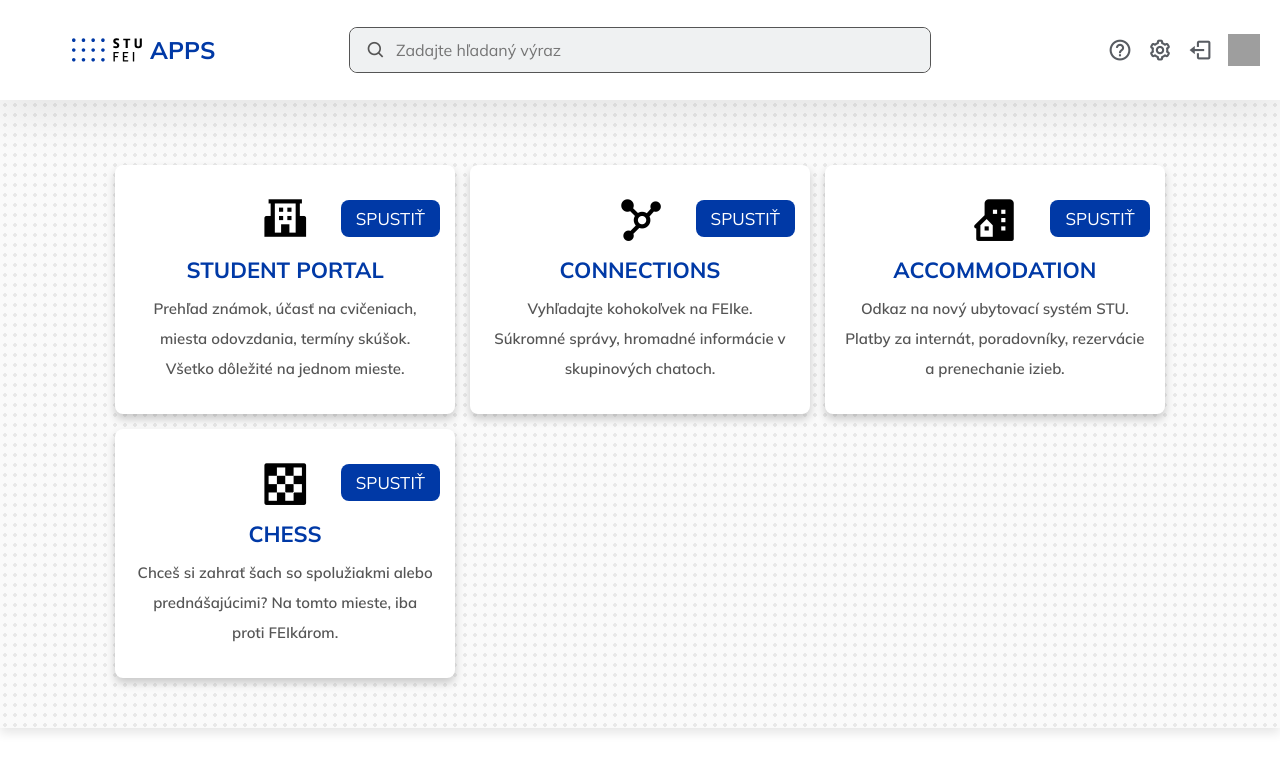
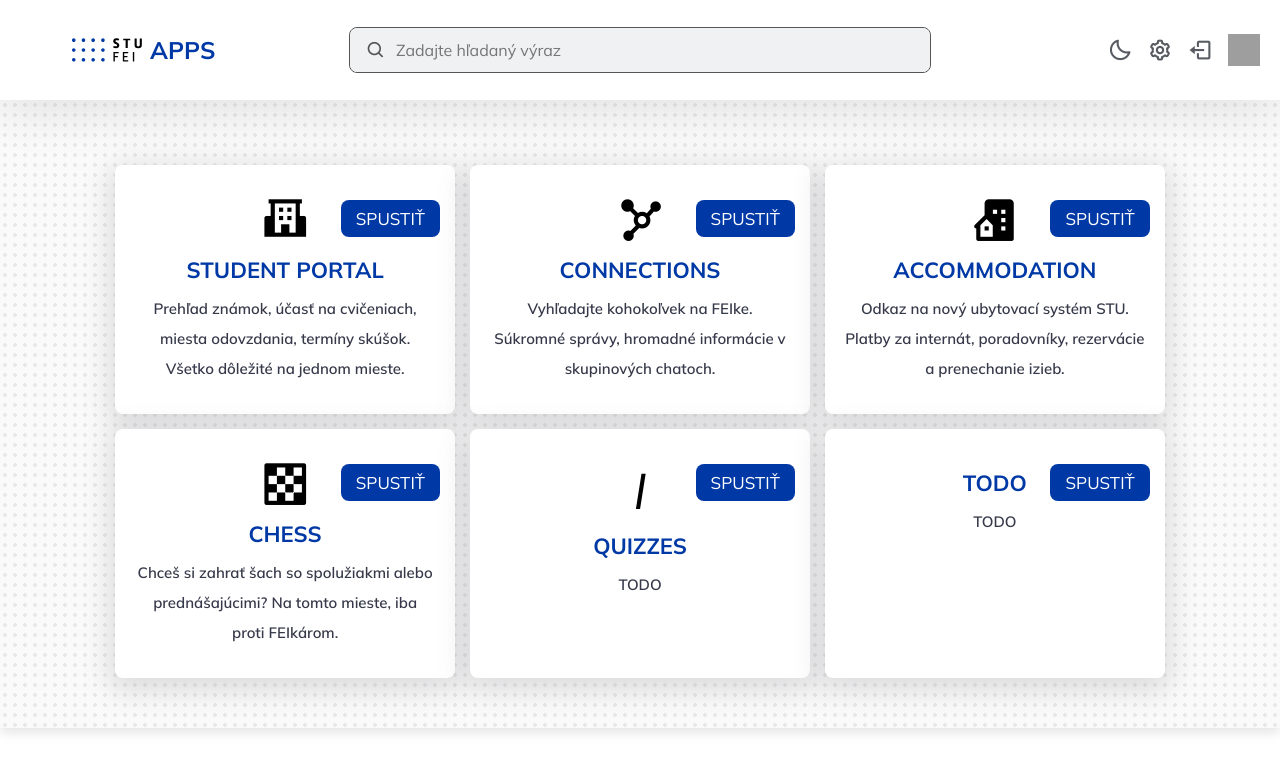
Before and after one commit to hypolitphysseaux/student_portal_frontend, a Svelte app in the folder fei-apps/: page / in a window 1280 px wide. Both pictures are taken after typing "name@example.com", "Sample123" into the empty fields and a click on the button "Prihlásiť sa". Shown: the top 772 px of the page. Built offline with nearby package versions, Linux system fonts and the light colour scheme; grey boxes are pictures that could not be loaded.

Commit message:
Priprava darkmodu

```diff
--- a/fei-apps/src/App.svelte
+++ b/fei-apps/src/App.svelte
@@ -17,6 +17,13 @@
   let isResetingPassword = false;
   //----------------------------
 
+  // State control
+  let isDarkModeEnabled = false;
+  //----------------------------
+
+  // Functions
+
+  //----------------------------
 </script>
 
 <main>
@@ -58,6 +65,7 @@
     <!-- Navbar -->
     <Navbar
             bind:loggedIn={loggedIn}
+            bind:isDarkModeEnabled={isDarkModeEnabled}
     ></Navbar>
 
     <!-- Welcome section -->
--- a/fei-apps/src/app.css
+++ b/fei-apps/src/app.css
@@ -1,3 +1,4 @@
+
 :root {
   font-synthesis: none;
   text-rendering: optimizeLegibility;
@@ -5,6 +6,26 @@
   -webkit-font-smoothing: antialiased;
   -moz-osx-font-smoothing: grayscale;
   -webkit-text-size-adjust: 100%;
+
+  /* Css variables */
+  --primary-blue: #0039A6;
+  --color-gradient: linear-gradient(90deg, #eee, #f9f9f9, #eee);
+  --color-background: #d9d9d9;
+  --color-card-background: #fff;
+  --color-header: #000;
+  --color-info: #363949;
+  --box-shadow: rgba(100, 100, 111, 0.2) 0px 7px 29px 5px;
+  /*-------------------------------------*/
+}
+
+/* Dark mode variables */
+.dark-mode {
+  --color-gradient: linear-gradient(to right, #656871 0%, #888b94 20%, #656871 40%, #656871 100%);
+  --color-background: #414247;
+  --color-card-background: #252525;
+  --color-header: #fff;
+  --color-info: #ccc;
+  --box-shadow: rgba(0, 0, 0, 0.35) 0px 5px 15px;
 }
 
 * {
--- a/fei-apps/src/lib/AppWidgets.svelte
+++ b/fei-apps/src/lib/AppWidgets.svelte
@@ -33,6 +33,20 @@
             <i class='bx bxs-chess'></i>
             <h3>CHESS</h3>
             <p>Chceš si zahrať šach so spolužiakmi alebo prednášajúcimi? Na tomto mieste, iba proti FEIkárom. </p>
+            <a href="#" class="btn">SPUSTIŤ</a>
+        </div>
+
+        <div class="box">
+            <i>I</i>
+            <h3>QUIZZES</h3>
+            <p>TODO</p>
+            <a href="#" class="btn">SPUSTIŤ</a>
+        </div>
+
+        <div class="box">
+
+            <h3>TODO</h3>
+            <p>TODO</p>
             <a href="#" class="btn">SPUSTIŤ</a>
         </div>
     </div>
@@ -74,7 +88,8 @@
 
     .widgets-container .box-container .box {
         position: relative;
-        box-shadow: 0 5px 10px rgba(0, 0, 0, .2);
+        /*box-shadow: 0 5px 10px rgba(0, 0, 0, .2);*/
+        box-shadow: var(--box-shadow);
         border-radius: 8px;
         background: #fff;
         text-align: center;
@@ -92,7 +107,7 @@
     }
 
     .widgets-container .box-container .box p {
-        color: #555;
+        color: var(--color-info);
         font-size: 15px;
         font-weight: 600;
         line-height: 2;
@@ -114,7 +129,8 @@
 
     .widgets-container .box-container .box:hover {
         box-shadow: 0 10px 15px rgba(0, 0, 0, .3);
-        transform: scale(1.05);
+        transform: scale(1.03);
+        background: #eaeaea;
         /*background: radial-gradient(circle, rgba(237, 237, 237, 0.7) 2px, #fafafa 0px);
         background-size: 10px 10px;*/
     }
--- a/fei-apps/src/lib/Navbar.svelte
+++ b/fei-apps/src/lib/Navbar.svelte
@@ -1,13 +1,18 @@
 <script lang="ts">
     export let loggedIn = true;
+    export let isDarkModeEnabled = false;
 
-    let isNavbarOpen;
+    let isNavbarOpen = false;
     const logOut = () => {
         loggedIn = false;
     }
 
     const toggleMenu = () => {
         isNavbarOpen = !isNavbarOpen;
+    }
+
+    const darkModeToggle = () => {
+        isDarkModeEnabled = !isDarkModeEnabled;
     }
 </script>
 
@@ -16,7 +21,10 @@
 </button>
 
 
-    <nav id="my-navbar" class="navbar" class:open={isNavbarOpen}>
+    <nav id="my-navbar" class="navbar"
+         class:open={isNavbarOpen}
+         class:isDarkModeEnabled={isDarkModeEnabled}
+    >
         <div class="logo">
             <img src="logo.svg" alt="">
             <span>APPS</span>
@@ -28,7 +36,14 @@
         </div>
 
         <nav>
-            <button><i class='bx bx-help-circle' ></i></button>
+            <!-- Tlacidlo na prepinanie darkmode -->
+            {#if !isDarkModeEnabled}
+                <button on:click={darkModeToggle}><i class='bx bx-moon'></i></button>
+            {:else}
+                <button on:click={darkModeToggle}><i class='bx bxs-sun'></i></button>
+            {/if}
+
+
             <button><i class='bx bx-cog' ></i></button>
 
             <!-- Odhlasenie  -->
```
